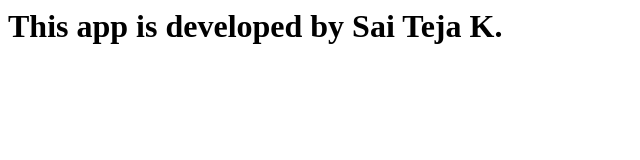
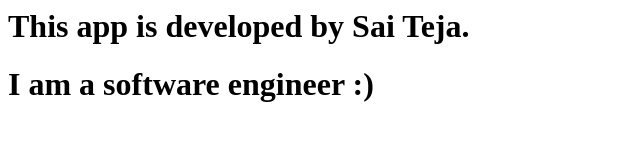
Before and after one commit to Sai1919/electronAutoUpdates, an Electron app: page index.html in a window 800 px wide. Shown: the whole page, without its empty margins (0-640 px from the left). Drawn offline with Linux system fonts and the light colour scheme.

Commit message:
minor update2

```diff
--- a/index.html
+++ b/index.html
@@ -1,6 +1,7 @@
 <html>
     <title>AutoUpdatesLearningApp</title>
     <body>
-        <h1>This app is developed by Sai Teja K.</h1>
+        <h1>This app is developed by Sai Teja.</h1>
+        <h1>I am a software engineer :)</h1>
     </body>
 </html>
```
